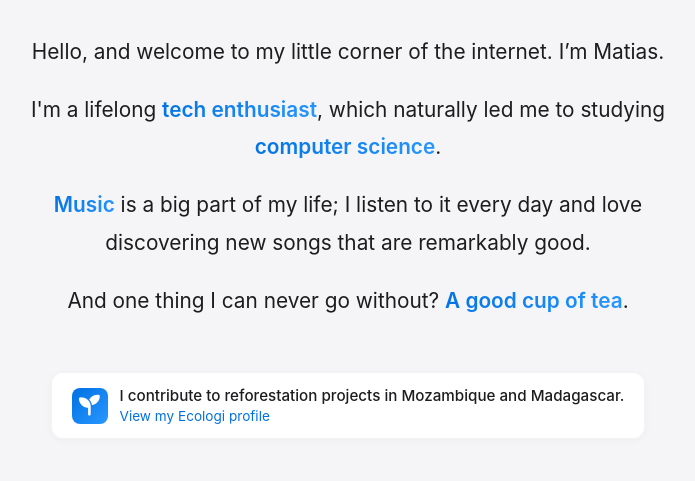
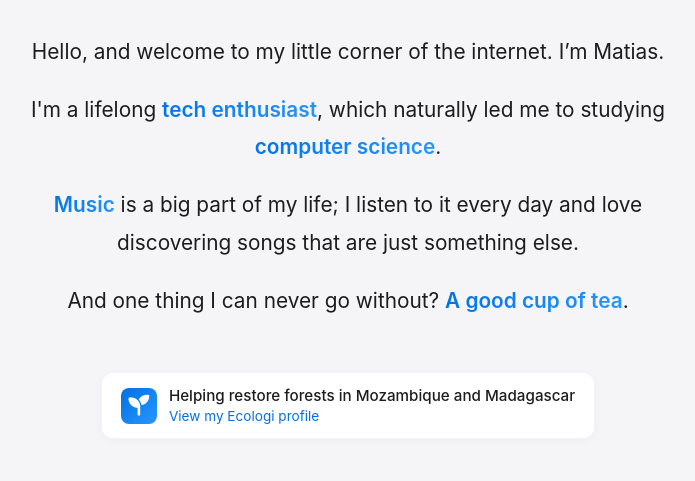
Before and after one commit to matias-damian/website, a plain HTML site: page index.html in a window 1280 px wide. Shown: the part 211-692 px from the top of the page, without its empty margins (292-987 px from the left). Drawn offline with Linux system fonts and the light colour scheme.

Commit message:
Actualizar index.html

```diff
--- a/index.html
+++ b/index.html
@@ -305,7 +305,7 @@
 			<section class="bio-section">
 				<p>Hello, and welcome to my little corner of the internet. I’m Matias.</p>
 				<p>I'm a lifelong <span class="highlight">tech enthusiast</span>, which naturally led me to studying <span class="highlight">computer science</span>.</p>
-				<p><span class="highlight">Music</span> is a big part of my life; I listen to it every day and love discovering new songs that are remarkably good.</p>
+				<p><span class="highlight">Music</span> is a big part of my life; I listen to it every day and love discovering songs that are just something else.</p>
 				<p>And one thing I can never go without? <span class="highlight">A good cup of tea</span>.</p>
 				<div class="ecologi-container">
 					<div class="ecologi-box">
@@ -314,8 +314,8 @@
 								<i class="fas fa-seedling"></i>
 							</div>
 							<div class="ecologi-text">
-								<div class="ecologi-text-main">I contribute to reforestation projects in Mozambique and Madagascar.</div>
-								<div class="ecologi-text-sub"> View my Ecologi profile</div>
+								<div class="ecologi-text-main">Helping restore forests in Mozambique and Madagascar</div>
+								<div class="ecologi-text-sub">View my Ecologi profile</div>
 							</div>
 						</a>
 					</div>
```
